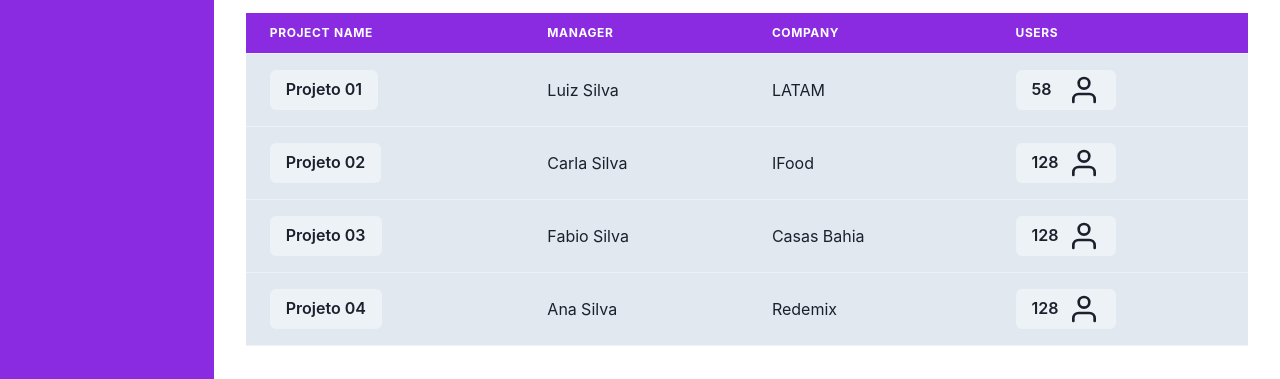
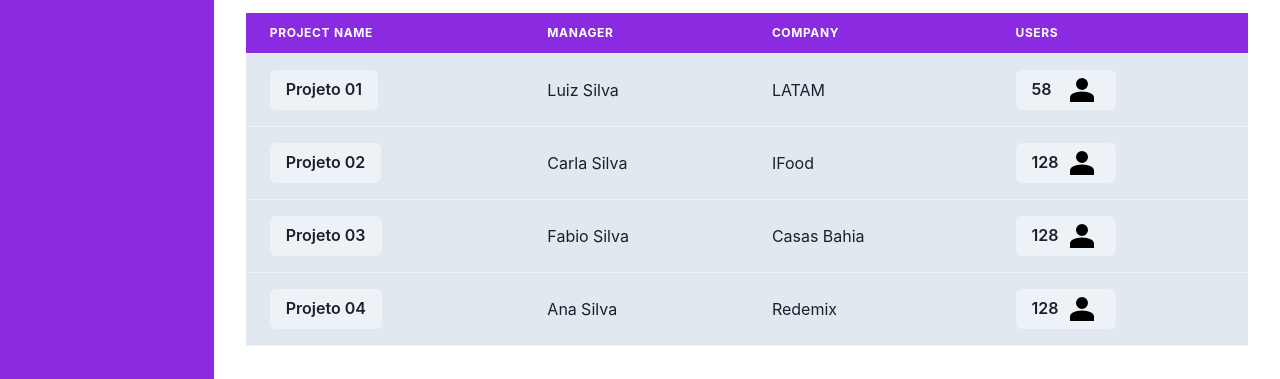
Before and after one commit to equipe01ic0045/projeto_ic0045_frontend, a Next.js app: page /main/projects in a window 1280 px wide. Shown: the part 325-704 px from the top of the page. Built offline with nearby package versions, Linux system fonts and the light colour scheme.

Commit message:
refactor:icons-adjustment

```diff
--- a/src/components/projects/projectsTableComponent.tsx
+++ b/src/components/projects/projectsTableComponent.tsx
@@ -10,10 +10,11 @@ import {
     Button,
     Link,
 } from '@chakra-ui/react'
-import { Icon } from "@chakra-ui/react";
-import { FiUser } from 'react-icons/fi';
 
 export default function ProjectsTableComponent({ projectList }: any) {
+
+    const  iconUser = (<svg xmlns="http://www.w3.org/2000/svg" height="36" viewBox="0 -960 960 960" width="36"><path d="M480-480q-66 0-113-47t-47-113q0-66 47-113t113-47q66 0 113 47t47 113q0 66-47 113t-113 47ZM160-160v-112q0-34 17.5-62.5T224-378q62-31 126-46.5T480-440q66 0 130 15.5T736-378q29 15 46.5 43.5T800-272v112H160Z"/></svg>);
+
     return (
         <TableContainer
             width={"100%"}
@@ -41,18 +42,19 @@ export default function ProjectsTableComponent({ projectList }: any) {
                                 </Td>
                                 <Td>{project.manager}</Td>
                                 <Td>{project.company}</Td>
-                                <Td><Button
+                                <Td>
+                                    <Button
                                     width={"auto"}
                                     minWidth={"100px"}
                                     display="flex"
                                     flexDirection={"row"}
                                     alignItems={"center"}
                                     justifyContent={"space-between"}
-                                >{project.users}<Icon
-                                        width={"2em"}
-                                        height={"2em"}
-                                        as={FiUser}
-                                    /></Button></Td>
+                                >
+                                    {project.users}
+                                    {iconUser}
+                                    </Button>
+                                    </Td>
                             </Tr>
                         )
                     })}
--- a/src/components/time-records/recordCardComponent.tsx
+++ b/src/components/time-records/recordCardComponent.tsx
@@ -3,12 +3,10 @@
 import { Button, Box, Text, useToast } from "@chakra-ui/react";
 import Clock from "./clockComponent";
 import { useState } from "react";
-import { Icon } from "@chakra-ui/react";
-import { FiUser } from 'react-icons/fi';
 
 export default function RecordCard() {
 
-
+    const  iconUser = (<svg xmlns="http://www.w3.org/2000/svg" height="150" viewBox="0 -960 960 960" width="150"><path d="M480-480q-66 0-113-47t-47-113q0-66 47-113t113-47q66 0 113 47t47 113q0 66-47 113t-113 47ZM160-160v-112q0-34 17.5-62.5T224-378q62-31 126-46.5T480-440q66 0 130 15.5T736-378q29 15 46.5 43.5T800-272v112H160Z"/></svg>);
     const toast = useToast();
 
     const [newRecord, setRecord] = useState<any>({
@@ -42,11 +40,7 @@ export default function RecordCard() {
             borderRadius={"1em"}
             gap={"2em"}
         >
-            <Icon
-            as={FiUser}
-            width={"50%"}
-            height={"50%"}
-            />
+            {iconUser}
             <Clock />
             <Button
             onClick={newRecordHandler}
```
